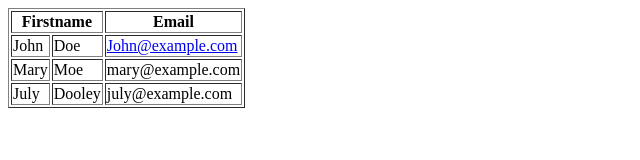
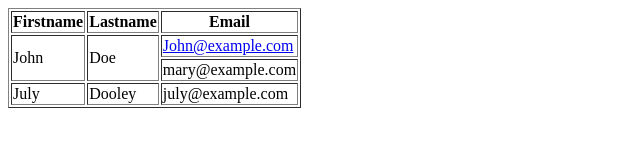
Before and after one commit to gioshavo1995/html-and-css-tutorials, a plain HTML site: page 3-Images-and-Tables/index.html in a window 1280 px wide. Shown: the whole page, without its empty margins (0-640 px from the left). Drawn offline with Linux system fonts and the light colour scheme.

Commit message:
feat(3-Images-and-Tables): Finish tutorial-8

```diff
--- a/3-Images-and-Tables/index.html
+++ b/3-Images-and-Tables/index.html
@@ -12,20 +12,20 @@
     <thead>
         <tr>
 
-            <th colspan="2">Firstname</th>
+            <th>Firstname</th>
+            <th>Lastname</th>
             <th>Email</th>
 
         </tr>
     </thead>
     <tbody>
         <tr>
-            <td>John</td>
-            <td>Doe</td>
+            <td rowspan="2">John</td>
+            <td rowspan="2">Doe</td>
             <td><a href="mailto:John@example.com">John@example.com</a></td>
         </tr>
         <tr>
-            <td>Mary</td>
-            <td>Moe</td>
+
             <td>mary@example.com</td>
 
         </tr>
```
